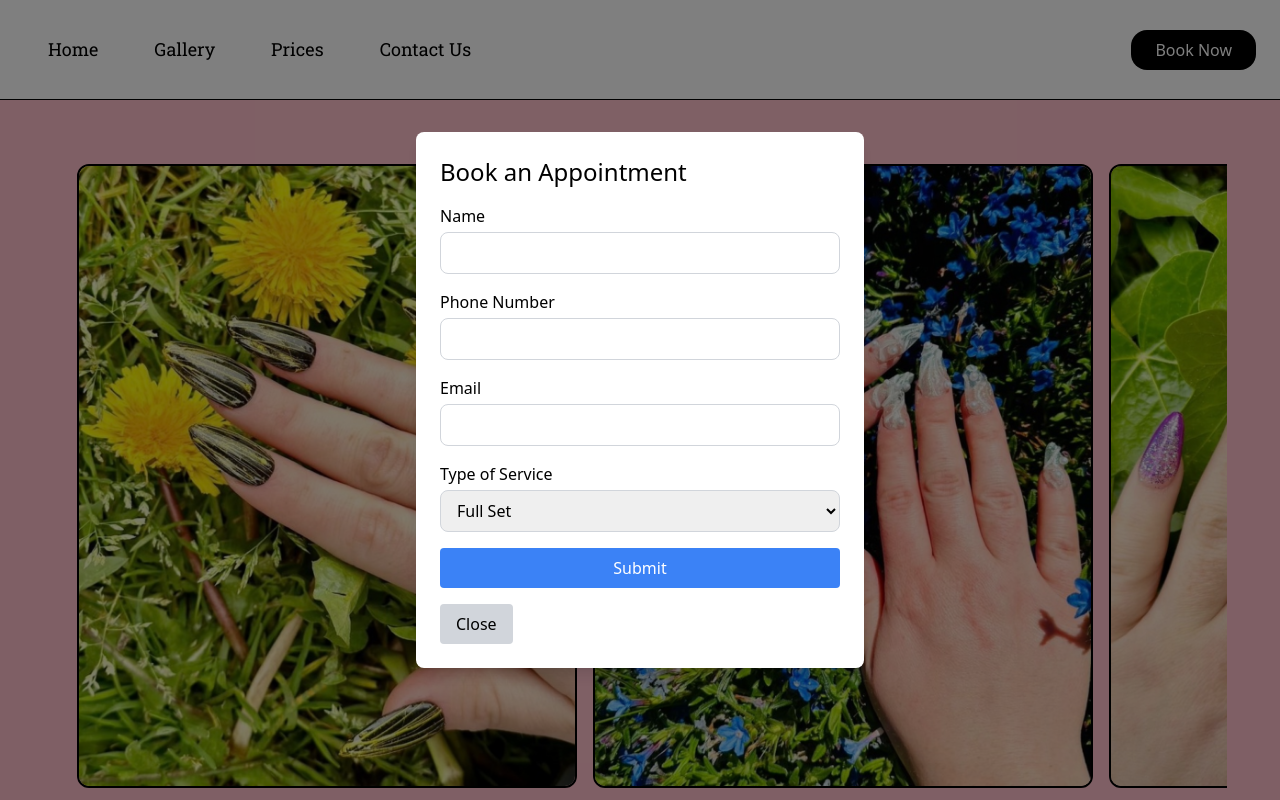
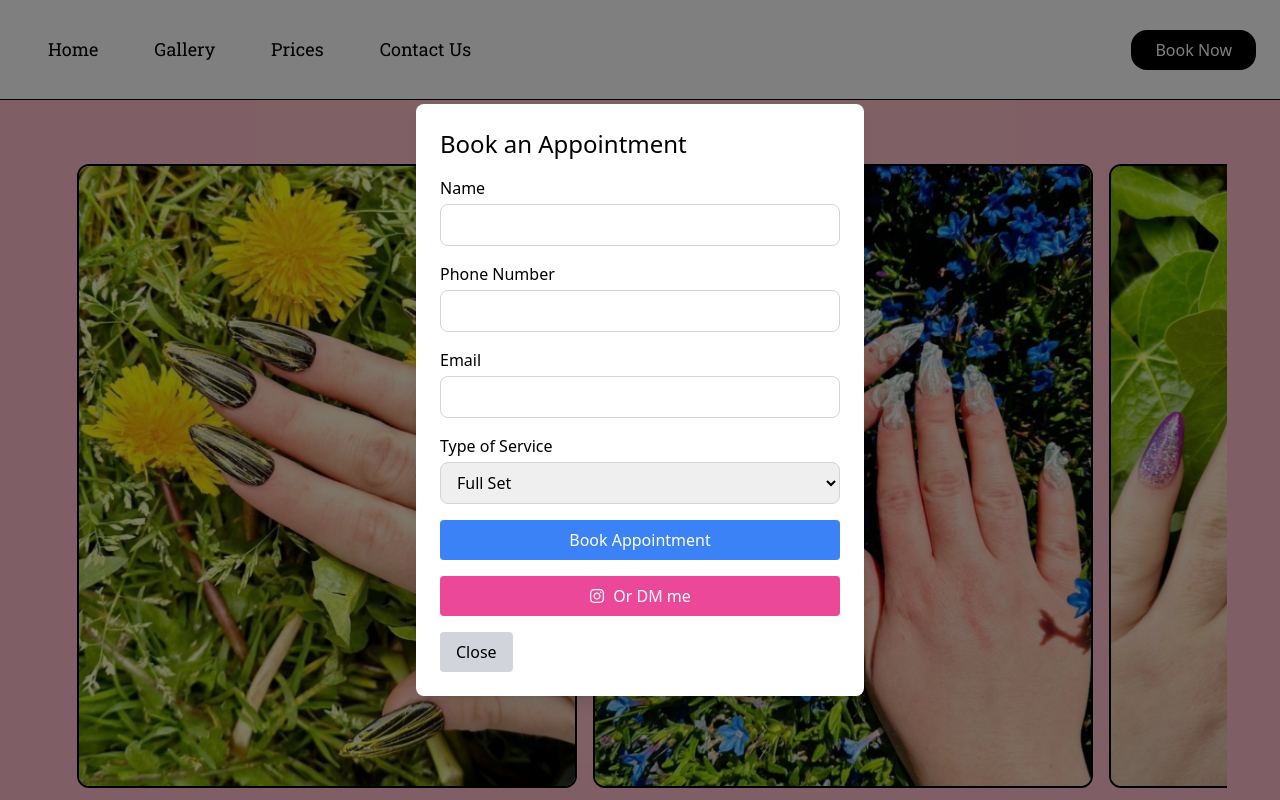
Before and after one commit to Batmanninja1991/nailSalon, a React (Vite) app: page / in a window 1280 px wide. Both pictures are taken after a click on the button "Book Now". Shown: the top 800 px of the page. Built offline with nearby package versions, Linux system fonts and the light colour scheme.

Commit message:
updated dm

```diff
--- a/src/components/Navbar.jsx
+++ b/src/components/Navbar.jsx
@@ -1,5 +1,6 @@
 import React, { useState } from "react";
 import { AiOutlineMenu, AiOutlineClose } from "react-icons/ai";
+import { FaInstagram } from "react-icons/fa";
 
 const Navbar = () => {
   const [openMenu, setOpenMenu] = useState(false);
@@ -35,9 +36,21 @@ const Navbar = () => {
     return `mailto:davidshaw68@gmail.com?subject=${subject}&body=${body}`;
   };
 
+  const generateInstagramLink = () => {
+    const message = encodeURIComponent(
+      `Hello, my name is ${formData.name}. I would like to book a ${formData.service} service. You can contact me at ${formData.phone} or ${formData.email}.`
+    );
+    return `https://www.instagram.com/direct/new/?text=${message}`;
+  };
+
   const handleFormSubmit = (e) => {
     e.preventDefault();
     window.location.href = generateMailtoLink();
+  };
+
+  const handleInstagramMessage = (e) => {
+    e.preventDefault();
+    window.open(generateInstagramLink(), "_blank");
   };
 
   return (
@@ -186,9 +199,15 @@ const Navbar = () => {
                 type="submit"
                 className="w-full px-4 py-2 bg-blue-500 text-white rounded hover:bg-blue-600"
               >
-                Submit
+                Book Appointment
               </button>
             </form>
+            <button
+              onClick={handleInstagramMessage}
+              className="mt-4 flex items-center justify-center w-full px-4 py-2 bg-pink-500 text-white rounded hover:bg-pink-600"
+            >
+              <FaInstagram className="mr-2" /> Or DM me
+            </button>
             <button
               onClick={() => setShowModal(false)}
               className="mt-4 px-4 py-2 bg-gray-300 text-black rounded hover:bg-gray-400"
```
